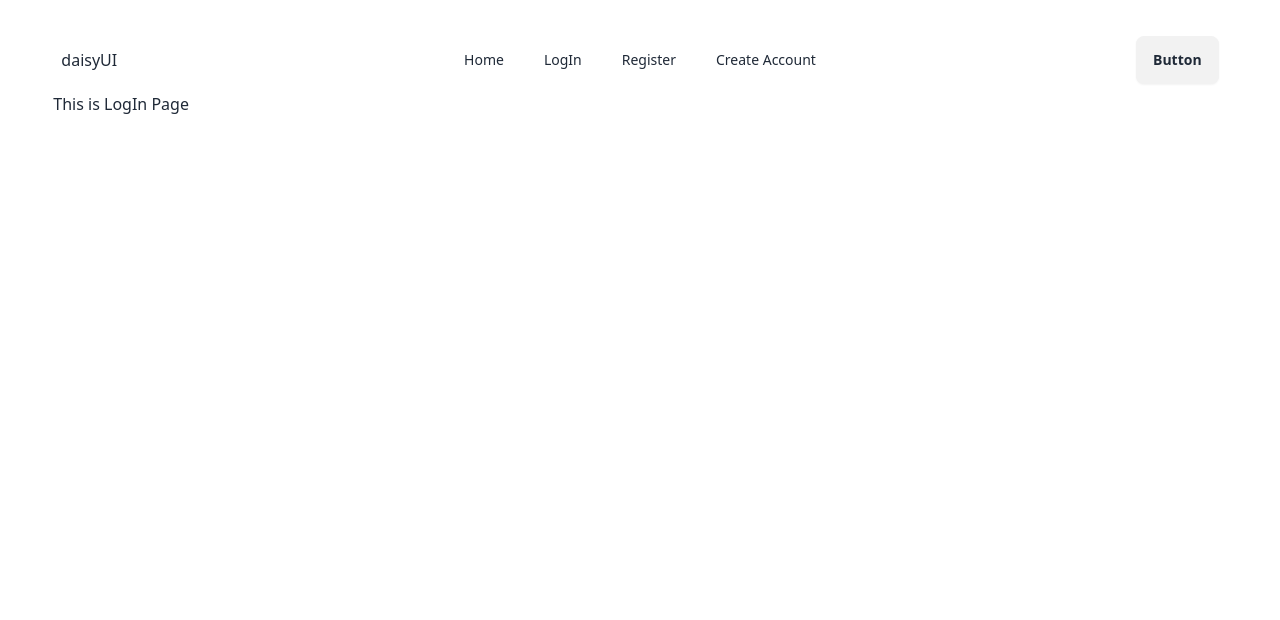
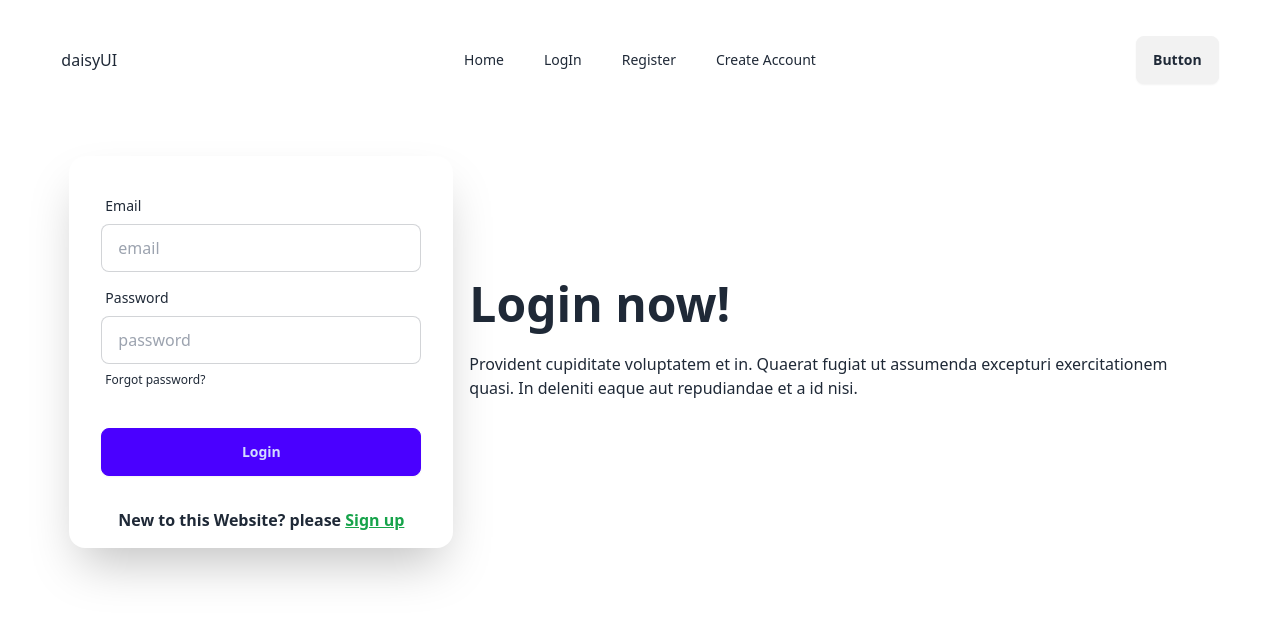
Before and after one commit to MukitHossen7/signIn-register-use-firebase-practice, a React (Vite) app: page /login in a window 1280 px wide. Shown: the top 620 px of the page. Built offline with nearby package versions, Linux system fonts and the light colour scheme.

Commit message:
Login component done

```diff
--- a/src/components/CreateAccount/CreateAccount.jsx
+++ b/src/components/CreateAccount/CreateAccount.jsx
@@ -4,6 +4,7 @@ import { useState } from "react";
 import toast from "react-hot-toast";
 import { IoEyeSharp } from "react-icons/io5";
 import { FaEyeSlash } from "react-icons/fa";
+import { Link } from "react-router-dom";
 
 const CreateAccount = () => {
   const [errorMessage, setErrorMessage] = useState("");
@@ -18,7 +19,7 @@ const CreateAccount = () => {
     setErrorMessage("");
     setPasswordLength("");
     setTermsError("");
-    console.log(term);
+
     const uppercaseLetter = /(?=.*[A-Z])/;
     const lowercaseLetter = /(?=.*[a-z])/;
     const digitLetter = /(?=.*[0-9])/;
@@ -66,10 +67,10 @@ const CreateAccount = () => {
   return (
     <div className="pt-7">
       <h2 className="font-bold text-3xl text-center">Create Account Now</h2>
-      <div className="hero pt-5">
+      <div className="hero pt-5  lg:max-w-4xl mx-auto">
         <div className="hero-content flex-col lg:flex-row-reverse">
-          <div className="card bg-base-100 w-full max-w-sm shrink-0 shadow-2xl">
-            <form className="card-body" onSubmit={handleCreateAccount}>
+          <div className="card bg-base-100 shrink-0 shadow-2xl">
+            <form className="card-body px-20" onSubmit={handleCreateAccount}>
               <div className="form-control">
                 <label className="label">
                   <span className="label-text font-semibold">Email</span>
@@ -141,6 +142,15 @@ const CreateAccount = () => {
                 </small>
               )}
             </p>
+            <p className="font-semibold text-center pb-4">
+              Already have an account? Please{" "}
+              <span>
+                {" "}
+                <Link to="/login" className="text-green-600 underline">
+                  LogIn
+                </Link>
+              </span>
+            </p>
           </div>
         </div>
       </div>
--- a/src/components/LogIn/LogIn.jsx
+++ b/src/components/LogIn/LogIn.jsx
@@ -1,7 +1,80 @@
+import { signInWithEmailAndPassword } from "firebase/auth";
+import auth from "../../firebase.init";
+import toast from "react-hot-toast";
+import { Link } from "react-router-dom";
+
 const LogIn = () => {
+  const handleSignPage = (e) => {
+    e.preventDefault();
+    const email = e.target.email.value;
+    const password = e.target.password.value;
+    signInWithEmailAndPassword(auth, email, password)
+      .then((userCredential) => {
+        console.log(userCredential);
+        toast.success("login success");
+      })
+      .catch((error) => {
+        console.log(error.message);
+        toast.error("valid email and password");
+      });
+  };
   return (
-    <div>
-      <h1>This is LogIn Page</h1>
+    <div className="hero mt-12">
+      <div className="hero-content flex-col lg:flex-row-reverse">
+        <div className="text-center lg:text-left">
+          <h1 className="text-5xl font-bold">Login now!</h1>
+          <p className="py-6">
+            Provident cupiditate voluptatem et in. Quaerat fugiat ut assumenda
+            excepturi exercitationem quasi. In deleniti eaque aut repudiandae et
+            a id nisi.
+          </p>
+        </div>
+        <div className="card bg-base-100 w-full max-w-sm shrink-0 shadow-2xl">
+          <form className="card-body" onSubmit={handleSignPage}>
+            <div className="form-control">
+              <label className="label">
+                <span className="label-text">Email</span>
+              </label>
+              <input
+                type="email"
+                name="email"
+                placeholder="email"
+                className="input input-bordered"
+                required
+              />
+            </div>
+            <div className="form-control">
+              <label className="label">
+                <span className="label-text">Password</span>
+              </label>
+              <input
+                type="password"
+                name="password"
+                placeholder="password"
+                className="input input-bordered"
+                required
+              />
+              <label className="label">
+                <a href="#" className="label-text-alt link link-hover">
+                  Forgot password?
+                </a>
+              </label>
+            </div>
+            <div className="form-control mt-6">
+              <button className="btn btn-primary">Login</button>
+            </div>
+          </form>
+          <p className="font-semibold text-center pb-4">
+            New to this Website? please{" "}
+            <span>
+              {" "}
+              <Link to="/createAccount" className="text-green-600 underline">
+                Sign up
+              </Link>
+            </span>
+          </p>
+        </div>
+      </div>
     </div>
   );
 };
```
